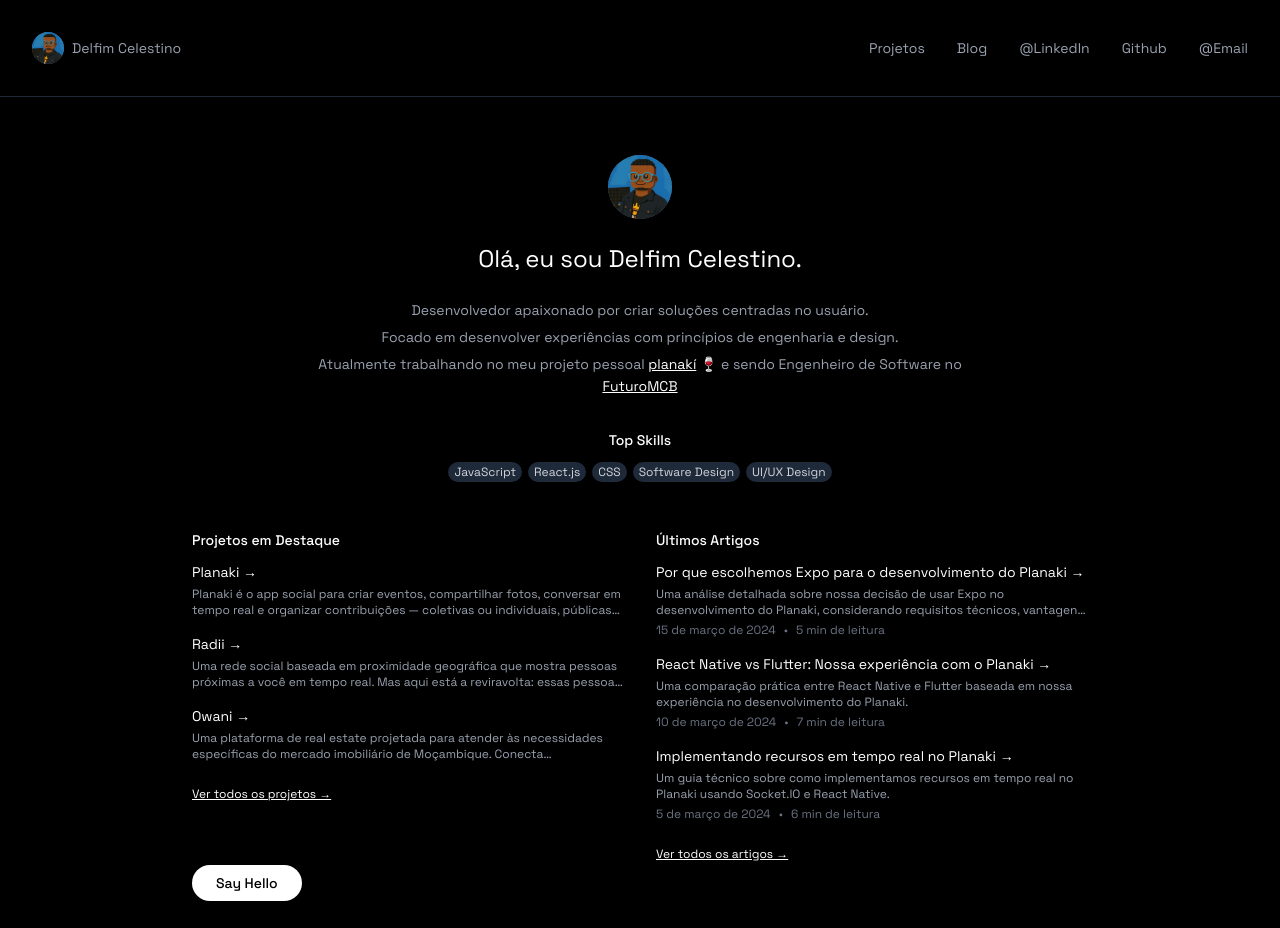
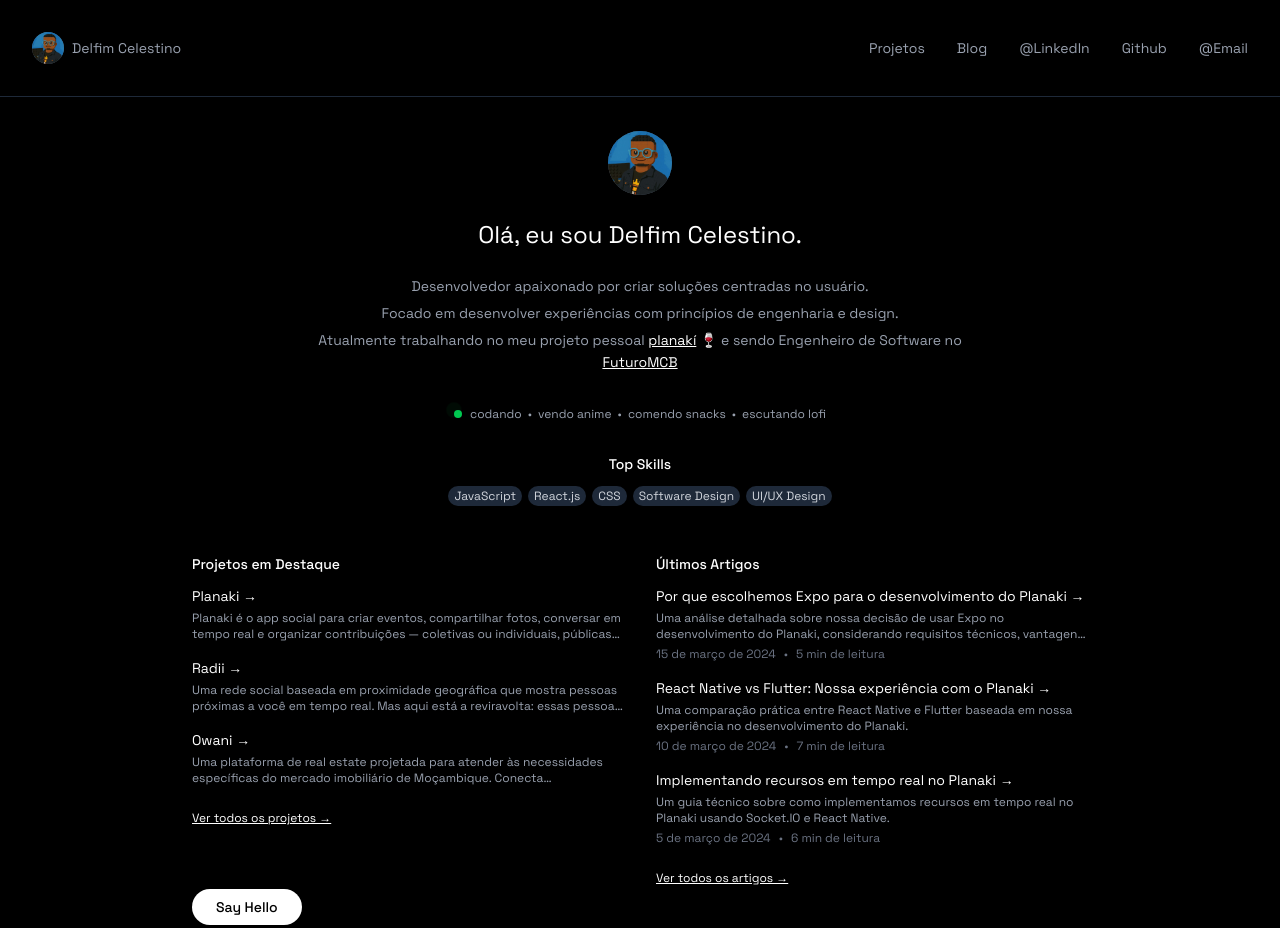
Before and after one commit to DelfimCelestino/portifolio-v3, a Next.js app: page / in a window 1280 px wide. Built offline with nearby package versions, Linux system fonts and the light colour scheme.

Commit message:
Add status section to Portfolio component with activity indicators and descriptions

```diff
--- a/src/app/page.tsx
+++ b/src/app/page.tsx
@@ -58,6 +58,25 @@ export default function Portfolio() {
                   FuturoMCB
                 </a>
               </p>
+            </div>
+
+            {/* Status Section */}
+            <div className="flex items-center justify-center gap-2 mb-8">
+              <div className="relative">
+                <div className="absolute -inset-1">
+                  <div className="w-2 h-2 bg-green-500 rounded-full animate-ping opacity-75"></div>
+                </div>
+                <div className="relative w-2 h-2 bg-green-500 rounded-full"></div>
+              </div>
+              <div className="flex flex-wrap justify-center gap-1.5 text-xs text-gray-400">
+                <span>codando</span>
+                <span>•</span>
+                <span>vendo anime</span>
+                <span>•</span>
+                <span>comendo snacks</span>
+                <span>•</span>
+                <span>escutando lofi</span>
+              </div>
             </div>
 
             {/* Skills section */}
```
